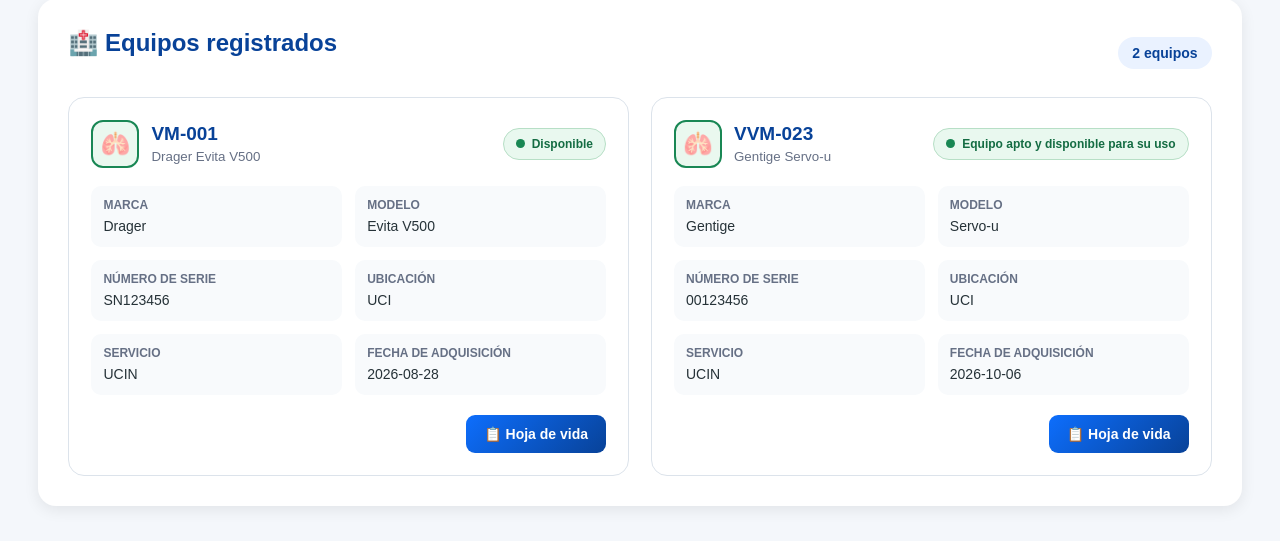
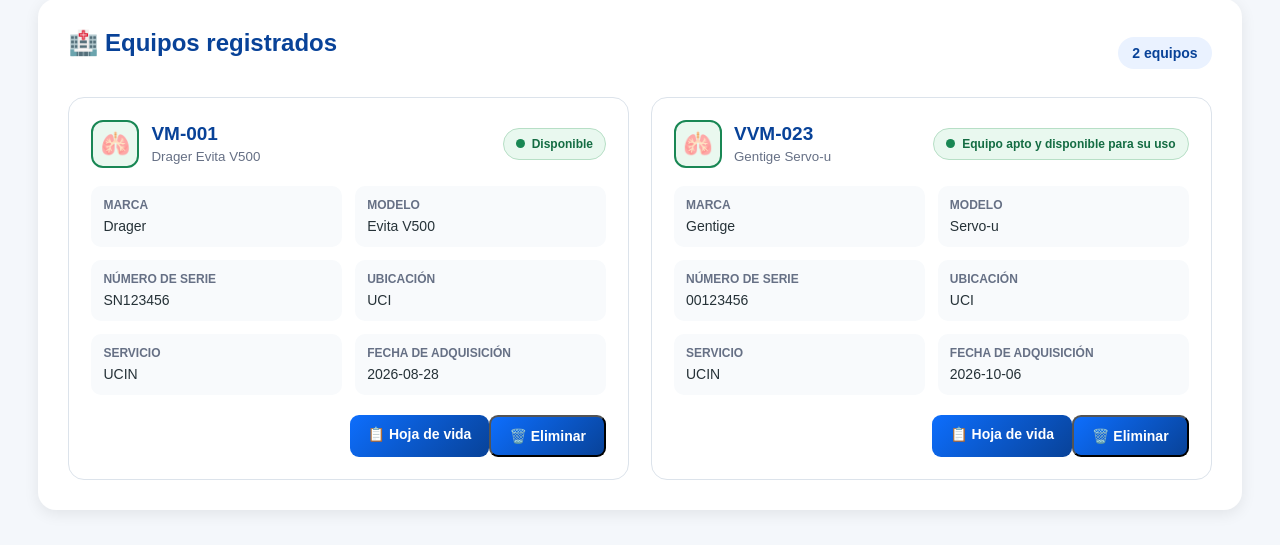
Before and after one commit to Garraspe/BioMedic, a Flask app: page /equipos in a window 1280 px wide. Shown: the part 1016-1561 px from the top of the page. Before the commit the page ends 1536 px from the top, so only its background shows below. Run offline with Flask 3, Linux system fonts and the light colour scheme; data comes from the database, SQL or seed files in the repository; both versions use the stored data as it was after the commit.

Commit message:
Sincroniza base de datos y QR de equipos

```diff
--- a/app.py
+++ b/app.py
@@ -1,10 +1,9 @@
 from flask import Flask, render_template, request, redirect, url_for, send_from_directory
-
+import os
 import sqlite3
-import os
-from datetime import datetime, date
-import os
-from werkzeug.utils import secure_filename
+import qrcode
+
+from flask import Flask, render_template, request, redirect, url_for
 
 
 # =========================================================
@@ -238,7 +237,6 @@ def equipos():
 
     conexion = conectar_bd()
 
-
     # =====================================================
     # REGISTRAR EQUIPO
     # =====================================================
@@ -289,17 +287,13 @@ def equipos():
         # ESTADO INICIAL DEL EQUIPO
         # =================================================
 
-        # El estado ya NO lo selecciona el usuario.
-        #
-        # Al registrar un equipo nuevo se considera:
-        # "Equipo apto y disponible para su uso"
-        #
-        # Posteriormente el estado podrá actualizarse
-        # mediante las revisiones y mantenimientos.
-
         estado = "Equipo apto y disponible para su uso"
 
-        conexion.execute("""
+        # =================================================
+        # GUARDAR EQUIPO EN LA BASE DE DATOS
+        # =================================================
+
+        cursor = conexion.execute("""
             INSERT INTO equipos (
                 codigo,
                 marca,
@@ -324,8 +318,34 @@ def equipos():
             observaciones
         ))
 
+        id_equipo = cursor.lastrowid
+
+        # IMPORTANTE:
+        # Guardamos y cerramos SQLite ANTES de generar el QR.
         conexion.commit()
         conexion.close()
+
+        # =================================================
+        # GENERAR QR AUTOMÁTICAMENTE
+        # =================================================
+
+        os.makedirs(
+            os.path.join(BASE_DIR, "static", "qr"),
+            exist_ok=True
+        )
+
+        url_qr = f"https://biomedic-jf5o.onrender.com/hoja-vida/{id_equipo}?desde_qr=1"
+
+        imagen_qr = qrcode.make(url_qr)
+
+        ruta_qr = os.path.join(
+            BASE_DIR,
+            "static",
+            "qr",
+            f"equipo_{id_equipo}.png"
+        )
+
+        imagen_qr.save(ruta_qr)
 
         return redirect(
             url_for("equipos")
@@ -347,7 +367,6 @@ def equipos():
         "equipos.html",
         equipos=equipos_registrados
     )
-
     # =====================================================
 # HOJA DE VIDA DEL EQUIPO
 # =====================================================
@@ -455,11 +474,11 @@ def codigo_qr(id):
 # =========================================================
 # ELIMINAR EQUIPO
 # =========================================================
-
 @app.route("/equipos/eliminar/<int:id>", methods=["POST", "GET"])
 def eliminar_equipo(id):
 
     conexion = conectar_bd()
+
 
     # =====================================================
     # ELIMINAR MANUALES RELACIONADOS
@@ -476,8 +495,7 @@ def eliminar_equipo(id):
         str(id)
     )
     print("CARPETA EQUIPO:", carpeta_equipo)
-    print("ARCHIVO RECIBIDO:", foto.filename)
-    print("RUTA FINAL:", ruta_archivo)
+
 
     for manual in manuales:
 
--- a/templates/equipos.html
+++ b/templates/equipos.html
@@ -324,7 +324,10 @@
             display: flex;
             justify-content: flex-end;
         }
-
+        .btn-eliminar:hover {
+            transform: translateY(-2px);
+            box-shadow: 0 5px 12px rgba(13,110,253,0.25);
+        }
         .btn-hoja-vida {
             display: inline-block;
             text-decoration: none;
@@ -336,12 +339,31 @@
             font-weight: bold;
             transition: 0.2s;
         }
-
         .btn-hoja-vida:hover {
             transform: translateY(-2px);
             box-shadow: 0 5px 12px rgba(13,110,253,0.25);
         }
 
+        .btn-eliminar:hover {
+            transform: translateY(-2px);
+            box-shadow: 0 5px 12px rgba(13,110,253,0.25);
+        }
+        .btn-eliminar {
+            display: inline-block;
+            text-decoration: none;
+            background: linear-gradient(135deg, #0d6efd, #084298);
+            color: white;
+            padding: 11px 18px;
+            border-radius: 9px;
+            font-size: 14px;
+            font-weight: bold;
+            transition: 0.2s;
+        }
+
+        .btn-eliminar:hover {
+            transform: translateY(-2px);
+            box-shadow: 0 5px 12px rgba(13,110,253,0.25);
+        }
         .sin-equipos {
             text-align: center;
             padding: 50px 20px;
@@ -675,12 +697,21 @@
 
                 <div class="acciones-equipo">
 
+
                     <a href="{{ url_for('hoja_vida', id=equipo.id) }}"
                        class="btn-hoja-vida">
 
                         📋 Hoja de vida
 
                     </a>
+                    <form action="{{ url_for('eliminar_equipo', id=equipo['id']) }}" method="POST"
+      onsubmit="return confirm('¿Está seguro de eliminar este equipo?');">
+
+    <button type="submit" class="btn-eliminar">
+    🗑️ Eliminar
+</button>
+
+</form>
 
                 </div>
 
```
Also changed, not shown: biovent.db, static/qr/equipo_11.png (added).
